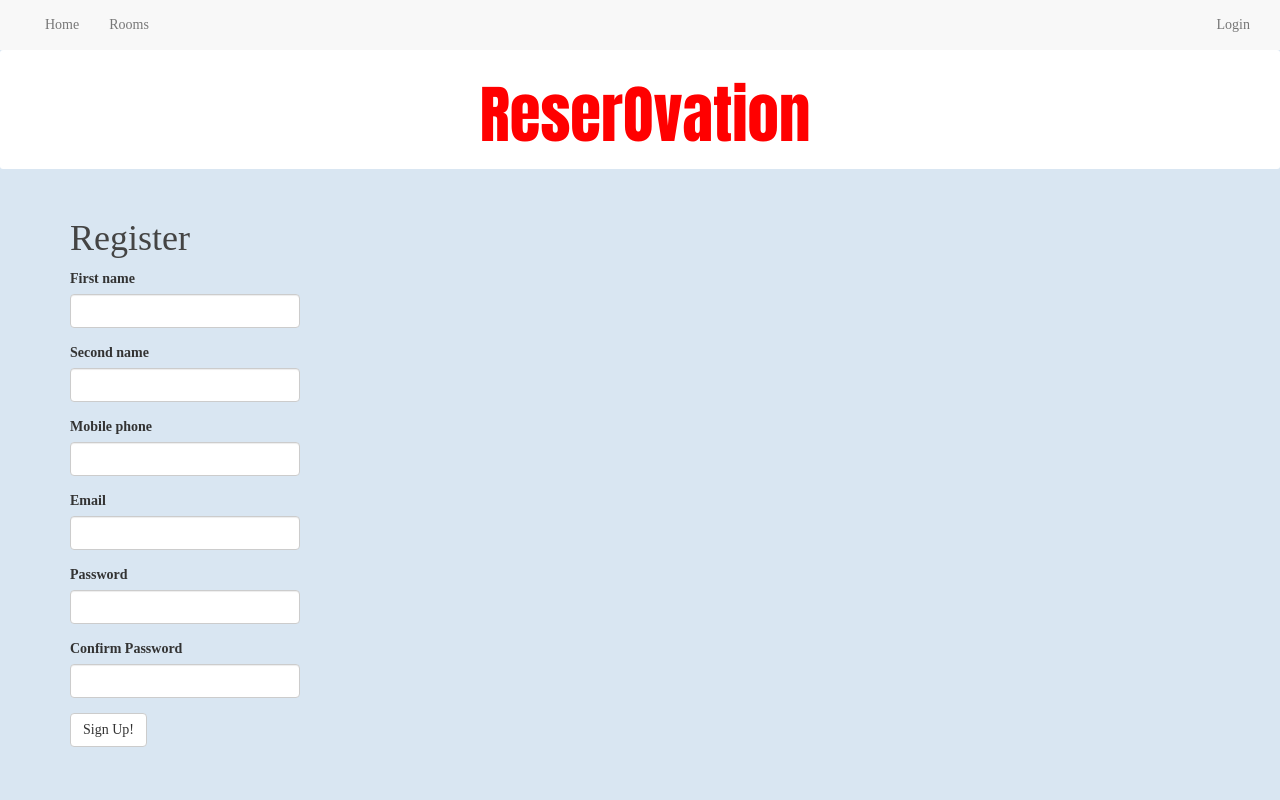
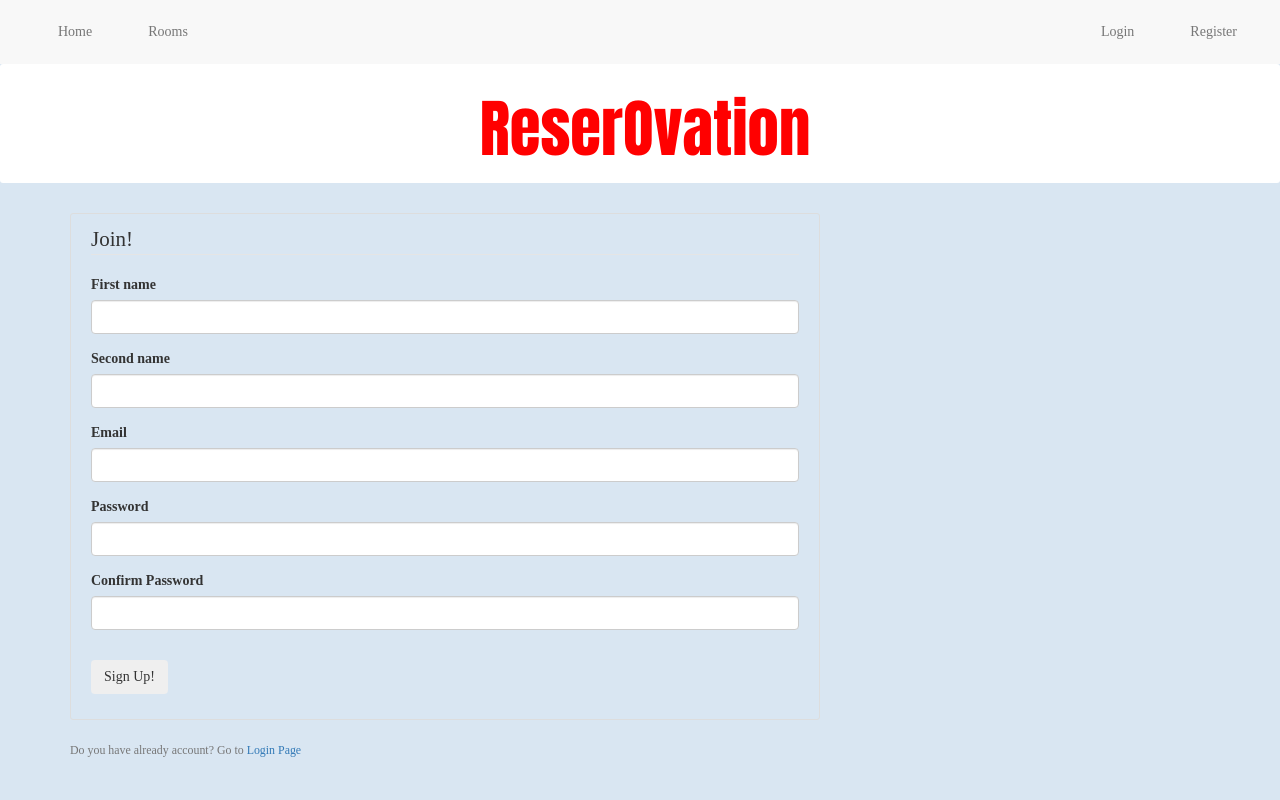
Before and after one commit to blazejosojca/flask_book_room, a Flask app: page /auth/register in a window 1280 px wide. Run offline with Flask 2, Linux system fonts and the light colour scheme; parts of the project's set-up code (start-up, migrations or seed data) failed here and were passed over; some libraries are stand-ins or nearby versions.

Commit message:
fixed bug with no validation in registration form

```diff
--- a/app/__init__.py
+++ b/app/__init__.py
@@ -39,11 +39,13 @@ def create_app(config_class=DevelopmentConfig):
     from app.errors import bp as errors_bp
     from app.main import bp as main_bp
     from app.rooms import bp as rooms_bp
+    from app.reservations import bp as reservations_bp
 
     app.register_blueprint(auth_bp, url_prefix='/auth')
     app.register_blueprint(admin_bp, url_prefix='/admin')
     app.register_blueprint(errors_bp)
     app.register_blueprint(main_bp)
     app.register_blueprint(rooms_bp)
+    app.register_blueprint(reservations_bp)
 
     return app
--- a/app/auth/forms.py
+++ b/app/auth/forms.py
@@ -1,19 +1,17 @@
 """ importing flask modules, internal app modules """
 from flask_babel import _, lazy_gettext as _l
 from flask_wtf import FlaskForm
-from wtforms import StringField, TextAreaField, SubmitField, PasswordField, BooleanField, IntegerField
-from wtforms.validators import DataRequired, Email, ValidationError, Length, EqualTo
-
+from wtforms import StringField, SubmitField, PasswordField, BooleanField
+from wtforms.validators import DataRequired, Email, ValidationError, Length, EqualTo, Required
 from app.models import User
 
 class RegistrationForm(FlaskForm):
-    first_name = StringField(_l('First name', validators=[DataRequired(), Length(min=2, max=36)]))
-    second_name = StringField(_l('Second name', validators=[DataRequired(), Length(min=2, max=36)]))
-    mobile_phone = StringField(_l('Mobile phone', validators=[DataRequired(), Length(min=9, max=13)]))
-    email = StringField(_l('Email'), validators=[DataRequired(), Email()])
-    password = PasswordField(_l('Password', validators=[DataRequired()]))
+    first_name = StringField('First name', validators=[DataRequired(), Length(min=2, max=36)])
+    second_name = StringField('Second name', validators=[DataRequired(), Length(min=2, max=36)])
+    email = StringField('Email', validators=[DataRequired(), Email()])
+    password = PasswordField('Password', validators=[DataRequired()])
     password_confirmation = PasswordField(_l('Confirm Password', validators=[DataRequired(), EqualTo('password')]))
-    submit = SubmitField(_l('Sign Up!'))
+    submit = SubmitField('Sign Up!')
 
     def validate_user_email(self, email):
         user = User.query.filter_by(email=email.data).first()
@@ -21,12 +19,6 @@ class RegistrationForm(FlaskForm):
             raise ValidationError(
                 _l('This username already exists. Please use a different email!'))
 
-    def validate_user_mobile_phone(self, mobile_phone):
-        user = User.query.filter_by(mobile_phone=mobile_phone.data).first()
-        if user is not None:
-            raise ValidationError(
-                _l('User with this mobilephone exists. Please use a different mobilephone!'))
-
 
 class LoginForm(FlaskForm):
     email = StringField('Email', validators=[DataRequired(), Email()])
--- a/app/auth/routes.py
+++ b/app/auth/routes.py
@@ -8,7 +8,7 @@ from app.auth import bp
 from app.auth.forms import RegistrationForm, LoginForm
 
 
-@bp.route("/register", methods=['GET', 'POST'])
+@bp.route("/register", methods=['POST', 'GET'])
 def register():
     if current_user.is_authenticated:
         return redirect(url_for('main.home'))
@@ -17,8 +17,7 @@ def register():
         user = User(
             first_name=form.first_name.data,
             second_name=form.second_name.data,
-            email=form.email.data,
-            mobile_phone=form.mobile_phone.data
+            email=form.email.data
             )
         user.set_password(form.password.data)
         db.session.add(user)
--- a/app/templates/auth/login.html
+++ b/app/templates/auth/login.html
@@ -3,12 +3,12 @@
 
 {% block app_content %}
     <fieldset class="form-group">
-        <legend class="border-bottom mb-4">
+        <legend class="border-bottom mb-10">
             {{ _('Login')}}
         </legend>
         <div class="form-group">
         <div class="row">
-            <div class="col-md-4">
+            <div class="col-md-10"
             {{ wtf.quick_form(form) }}
             </div>
         </div>
--- a/app/templates/auth/register.html
+++ b/app/templates/auth/register.html
@@ -1,12 +1,88 @@
-{% extends "base.html" %}
-{% import 'bootstrap/wtf.html' as wtf %}
+{% extends "base.html"%}
+{% block content %}
+    <div class="content-section">
+        <form method='post' action="" enctype="multipart/form-data">
+            {{ form.hidden_tag() }}
+            <fieldset class="form-group">
+                <legend class="border-bottom mb-4">{{ _('Join!') }}</legend>
+                <div class="form-group">
+                    {{ form.first_name.label(class='form-control-label')}}
+                    {% if form.first_name.errors %}
+                        {{ form.first_name(class='form-control form-control-md is-invalid') }}
+                        <div class="invalid-feedback">
+                            {% for error in form.first_name.errors %}
+                                <span>{{ error }}</span>
+                            {% endfor %}
+                        </div>
+                    {% else %}
+                        {{ form.first_name(class='form-control form-control-md')}}
+                    {% endif %}
+                </div>
+                <div class="form-group">
+                    {{ form.second_name.label(class='form-control-label')}}
+                    {% if form.second_name.errors %}
+                        {{ form.second_name(class='form-control form-control-md is-invalid') }}
+                        <div class="invalid-feedback">
+                            {% for error in form.second_name.errors %}
+                                <span>{{ error }}</span>
+                            {% endfor %}
+                        </div>
+                    {% else %}
+                        {{ form.second_name(class='form-control form-control-md')}}
+                    {% endif %}
+                </div>
+                <div class="form-group">
+                    {{ form.email.label(class='form-control-label') }}
+                    {% if form.email.errors %}
+                        {{ form.email(class='form-control form-control-md is-invalid') }}
+                        <div class="invalid-feedback">
+                            {% for error in form.email.errors %}
+                                <span>{{ error }}</span>
+                            {% endfor %}
+                        </div>
+                    {% else %}
+                        {{ form.email(class='form-control form-control-md')}}
+                    {% endif %}
+                </div>
+                <div class="form-group">
+                    {{ form.password.label(class='form-control-label')}}
 
-{% block app_content %}
-    <h1>Register</h1>
-    <div class="row">
-        <div class="col-md-4">
-            {{ wtf.quick_form(form) }}
-        </div>
+                    {% if form.password.errors %}
+                        {{ form.password(class='form-control form-control-md is-invalid') }}
+                        <div class="invalid-feedback">
+                            {% for error in form.password.errors %}
+                                <span>{{ error }}</span>
+                            {% endfor %}
+                        </div>
+                    {% else %}
+                        {{ form.password(class='form-control form-control-md') }}
+                    {% endif %}
+                </div>
+                 <div class="form-group">
+                    {{ form.password_confirmation.label(class='form-control-label') }}
+
+                    {% if form.password_confirmation.errors %}
+                        {{ form.password_confirmation(class='form-control form-control-md is-invalid') }}
+                        <div class="invalid-feedback">
+                            {% for error in form.password_confirmation.errors %}
+                                <span>{{ error }}</span>
+                            {% endfor %}
+                        </div>
+                    {% else %}
+                        {{ form.password_confirmation(class='form-control form-control-md') }}
+                    {% endif %}
+                </div>
+            </fieldset>
+            <div class="form-group">
+                {{ form.submit(class='btn btn-outline-info') }}
+            </div>
+        </form>
+    </div>
+    <div class="border-top pt-3">
+        <small class="text-muted">
+            {{ _('Do you have already account? Go to') }}
+            <a class="ml-2" href="{{url_for('auth.login')}}">{{ _('Login Page') }}</a>
+        </small>
     </div>
 
-{% endblock %}
+{% endblock content %}
--- a/app/templates/base.html
+++ b/app/templates/base.html
@@ -33,20 +33,26 @@
               </div>
               <div class="collapse navbar-collapse" id="bs-example-navbar-collapse-1">
                   <ul class="nav navbar-nav">
-                      <li><a href="{{ url_for('main.home') }}">Home</a></li>
-                      <li><a href="{{ url_for('rooms.list_rooms') }}">Rooms</a></li>
+                      <li type="button" class="btn light">
+                          <a href="{{ url_for('main.home') }}">Home</a>
+                      </li>
+                      <li type="button" class="btn btn-light">
+                          <a href="{{ url_for('rooms.list_rooms') }}">Rooms</a>
+                      </li>
                   </ul>
                   <ul class="nav navbar-nav navbar-right navbar-light bg-light">
                       {% if current_user.is_anonymous %}
-                      <li class="form-inline">
+                      <li type="button" class="btn btn-light">
                           <a href="{{ url_for('auth.login') }}">Login</a>
                       </li>
-
+                      <li type="button" class="btn btn-light">
+                          <a href="{{ url_for('auth.register') }}">Register</a>
+                      </li>
                       {% else %}
-                      <li class="form-inline">
+                      <li type="button" class="btn btn-light">
                           <a href="#">Account</a>
                       </li>
-                      <li class="form-inline">
+                      <li type="button" class="btn btn-light">
                           <a href="{{ url_for('auth.logout') }}">Logout</a>
                       </li>
                       {% endif %}
@@ -67,7 +73,7 @@
     <div class="row">
         <div class="col-md-8">
     {% block content %}
-        {% with messages=get_flashed_messages(with_categories=false) %}
+        {% with messages=get_flashed_messages() %}
             {% if messages %}
                 {% for message in messages %}
                   <div class="alert" role="alert">
--- a/app/templates/rooms/_room.html
+++ b/app/templates/rooms/_room.html
@@ -23,7 +23,7 @@
     </div>
 
     <div>
-        <a href="#" type="button" class="btn btn-info btn-lg btn-block">Make Reservation</a>
+        <a href="{{ url_for ('reservations.make_reservation', room_id=room.id) }}" type="button" class="btn btn-info btn-lg btn-block">Make Reservation</a>
     </div>
 
 {% endblock %}
```
Also changed, not shown: app/models.py (+6 -5 lines), app/reservations/forms.py (+5 -4 lines), app/reservations/routes.py (+4 -3 lines), app/rooms/forms.py (+7 -5 lines).
